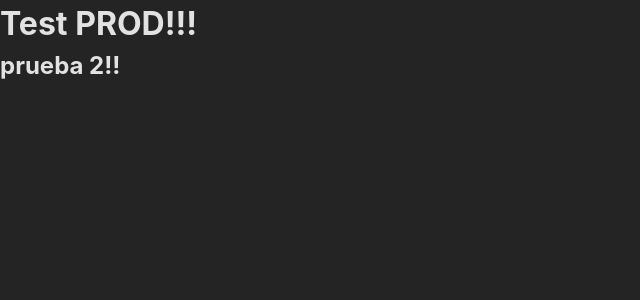
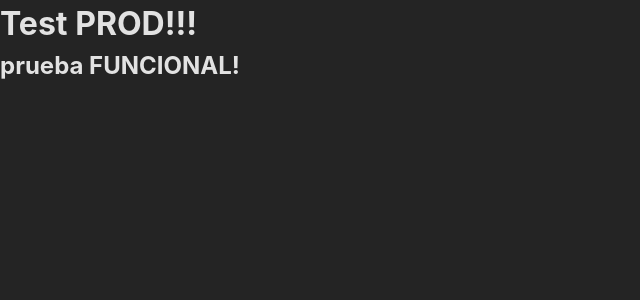
Before and after one commit to reactivos23646/Clon-Pelis-codo, a React (Vite) app: page / in a window 1280 px wide. Shown: the top 300 px of the page, without its empty margins (0-640 px from the left). Built offline with nearby package versions, Linux system fonts and the light colour scheme.

Commit message:
TESTING PROD

```diff
--- a/src/App.jsx
+++ b/src/App.jsx
@@ -4,7 +4,7 @@ export const App = () => {
   return (
     <div>
       <h1>Test PROD!!!</h1>
-      <h2>prueba 2!!</h2>
+      <h2>prueba FUNCIONAL!</h2>
 
     </div>
   )
```
